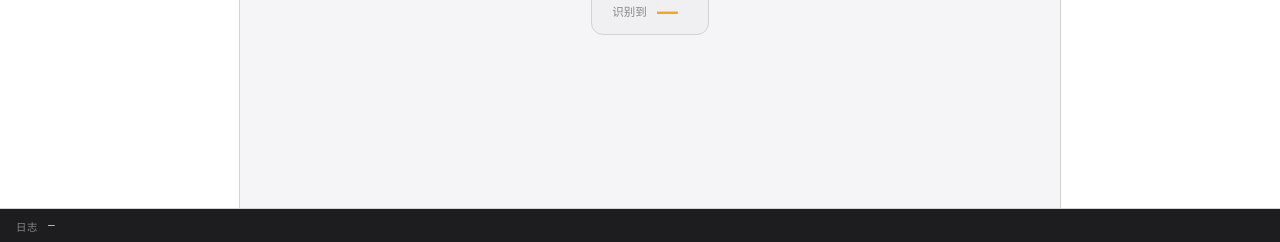
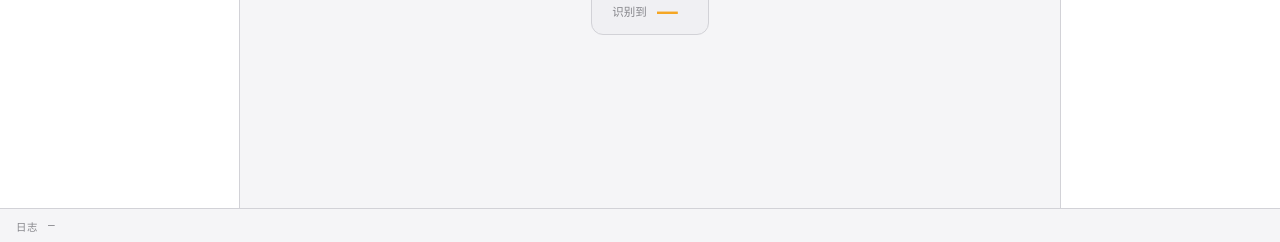
Before and after one commit to HJN-Bot/robot-arm-mahjong, a Python web app: template software/web/templates/index.html in a window 1280 px wide. Shown: the part 562-804 px from the top of the page. Run offline with Jinja, Linux system fonts and the light colour scheme; the template is opened without the code that fills it, so the values that code supplies are empty.

Commit message:
Update the UI

```diff
--- a/software/web/static/style.css
+++ b/software/web/static/style.css
@@ -192,7 +192,7 @@ body {
 
 /* ===== Logs ===== */
 pre#logs {
-  background: #1d1d1f; color: #a8e6c3;
+  background: var(--surface2); color: var(--text);
   font-size: .78rem; line-height: 1.6; padding: 14px;
   border-radius: var(--radius); max-height: 220px;
   overflow-y: auto; border: 1px solid var(--border);
@@ -381,7 +381,7 @@ pre#logs {
 }
 #mic-icon { font-size: 1.1rem; }
 .voice-transcript {
-  background: #1d1d1f; color: #a8e6c3;
+  background: var(--surface2); color: var(--muted);
   font-size: .75rem; padding: 6px 10px;
   border-radius: 6px; min-height: 32px;
   border: 1px solid var(--border);
@@ -401,7 +401,7 @@ pre#logs {
   grid-column: 1 / -1; grid-row: 2;
   display: flex; align-items: flex-start; gap: 10px;
   padding: 8px 16px;
-  background: #1d1d1f;
+  background: var(--bg);
   border-top: 1px solid var(--border);
   max-height: 80px; overflow: hidden;
 }
@@ -411,6 +411,6 @@ pre#logs {
   text-transform: uppercase; letter-spacing: .05em;
 }
 #log-strip-content {
-  color: #a8e6c3; font-size: .72rem; line-height: 1.5;
+  color: var(--muted); font-size: .72rem; line-height: 1.5;
   overflow: hidden; flex: 1;
 }
```
